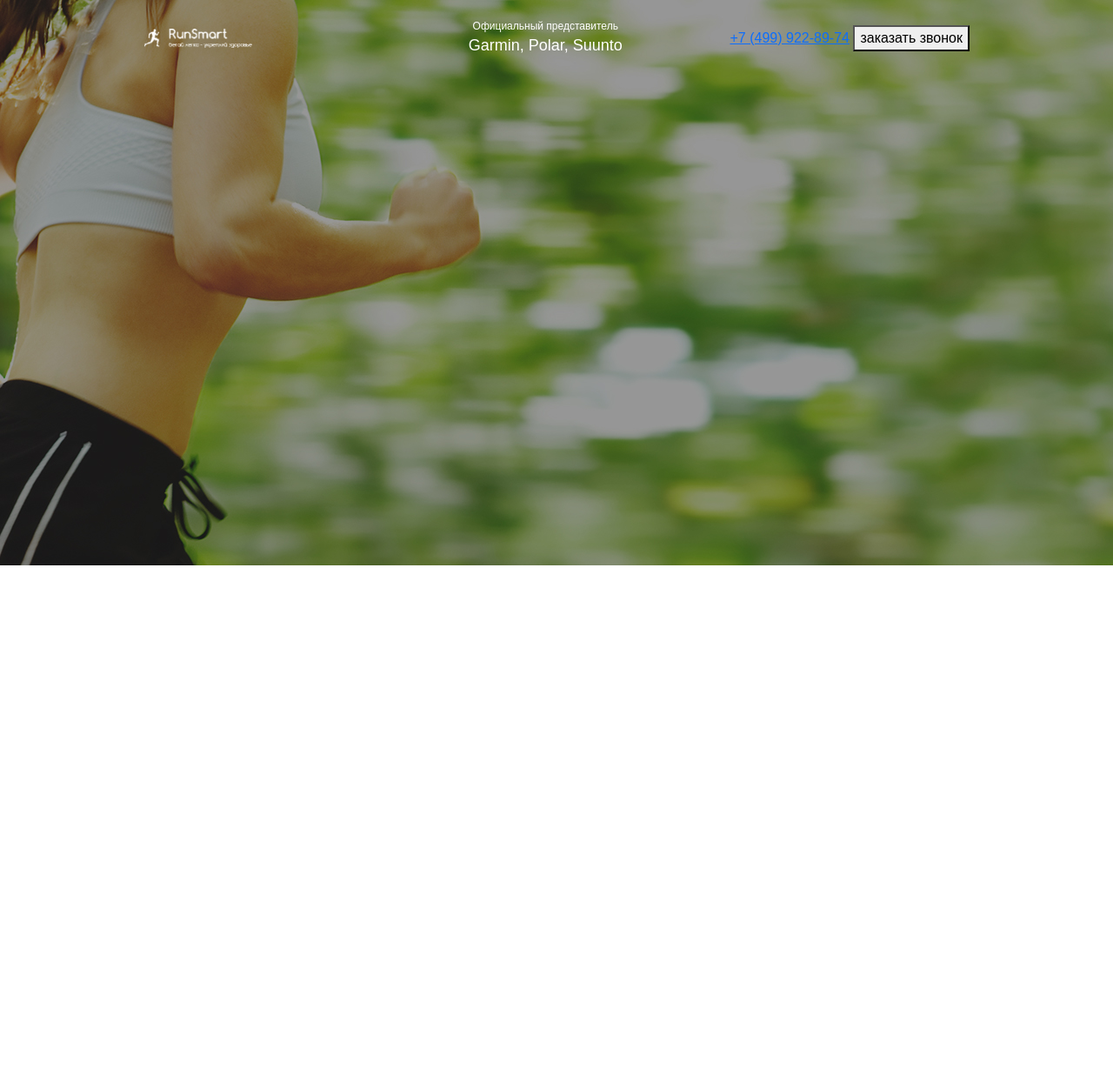
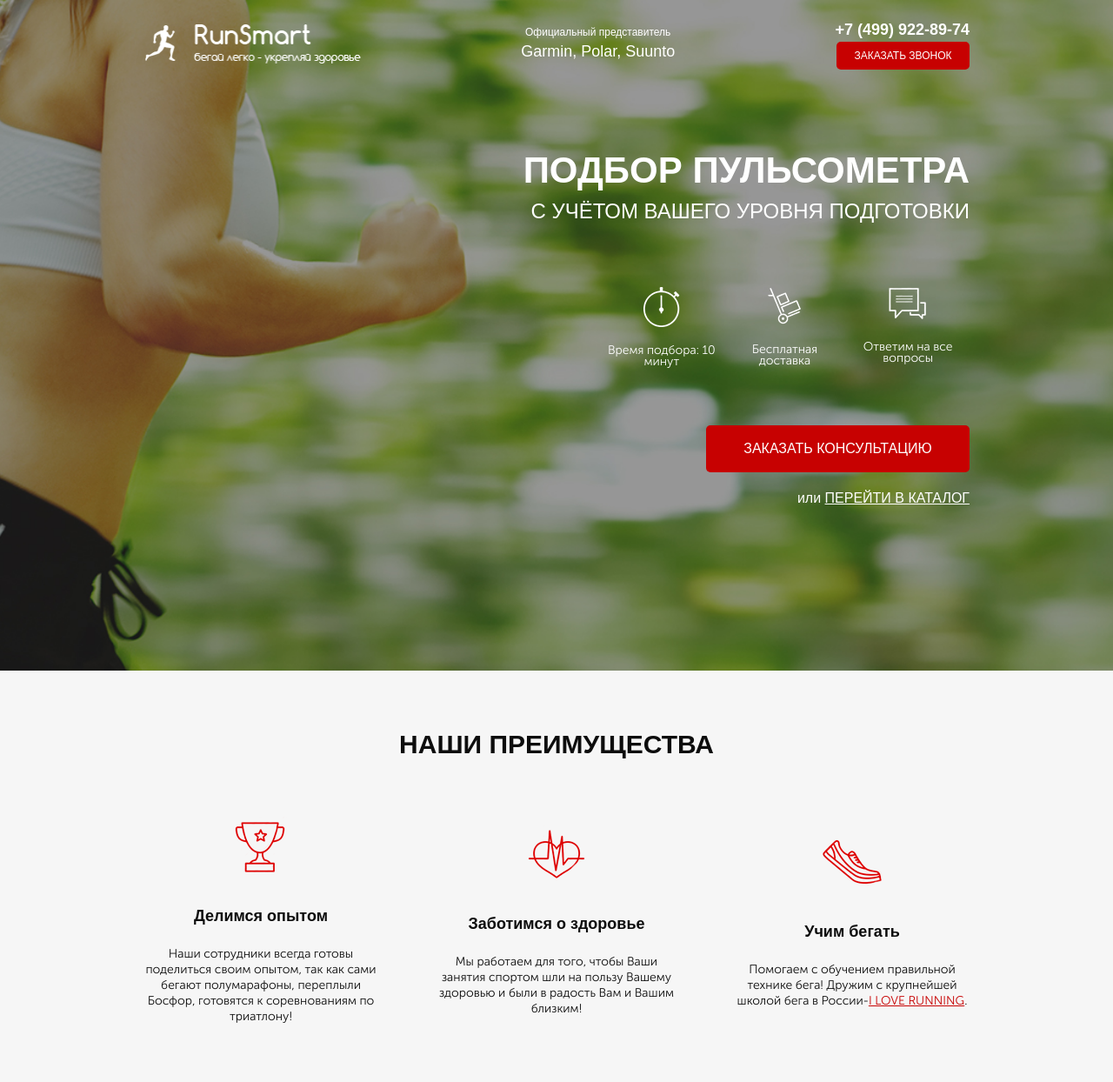
Before and after one commit to vrublenyk/pulse_project, a website: page src/index.html in a window 1280 px wide. Shown: the whole page at 87% size. Before the commit the page ends 800 px from the top, so only its background shows below. Drawn offline with Linux system fonts and the light colour scheme; files whose address does not match are found by name; a web font is replaced by a local one.

Commit message:
25.12home work

```diff
--- a/src/index.html
+++ b/src/index.html
@@ -25,6 +25,56 @@
                     <button class="button">заказать звонок</button>
                 </div>
             </header>
+            <div class="promo__wrapper">
+                <h1 class="promo__header">Подбор пульсометра</h1>
+                <h2 class="promo__subheader">с учётом Вашего уровня подготовки</h2>
+
+                <div class="promo__icons">
+                    <div class="promo__icon">
+                        <img src="img/icons/timer_icon.png" alt="timer">
+                        Время подбора:
+                        10 минут
+                    </div>
+                    <div class="promo__icon">
+                        <img src="img/icons/delivery_icon.png" alt="delivery">
+                        Бесплатная
+                        доставка
+                    </div>
+                    <div class="promo__icon">
+                        <img src="img/icons/message_icon.png" alt="message">
+                        Ответим
+                        на все вопросы
+                    </div>
+                </div>
+                <button class="button button_main">заказать кОНСУЛЬТАЦИЮ</button>
+                <div class="promo__link">
+                    или
+                    <a href="">ПЕРЕЙТИ В КАТАЛОГ</a>
+                </div>
+            </div>
+        </div>
+    </div>
+
+    <div class="advantages">
+        <div class="container">
+            <h2 class="advantages__title">НАШИ ПРЕИМУЩЕСТВА</h2>
+            <div class="advantages__wrapper">
+                <div class="advantages__item">
+                    <img src="img/icons/cup.png" alt="" class="advantages__icon">
+                    <div class="advantages__subtitle">Делимся опытом</div>
+                    <div class="advantages__descr">Наши сотрудники всегда готовы поделиться своим опытом, так как сами бегают полумарафоны, переплыли Босфор, готовятся к соревнованиям по триатлону!</div>
+                </div>
+                <div class="advantages__item">
+                    <img src="img/icons/heart.png" alt="" class="advantages__icon">
+                    <div class="advantages__subtitle">Заботимся о здоровье</div>
+                    <div class="advantages__descr">Мы работаем для того, чтобы Ваши занятия спортом шли на пользу Вашему здоровью и были в радость Вам и Вашим близким!</div>
+                </div>
+                <div class="advantages__item">
+                    <img src="img/icons/shoe.png" alt="" class="advantages__icon">
+                    <div class="advantages__subtitle">Учим бегать</div>
+                    <div class="advantages__descr">Помогаем с обучением правильной технике бега! Дружим с крупнейшей школой бега в России-<a href="">I LOVE RUNNING</a>.</div>
+                </div>
+            </div>
         </div>
     </div>
 </body>
--- /dev/null
+++ b/src/sass/block/_advantages.scss
@@ -0,0 +1,44 @@
+.advantages{
+    min-height: 473px;
+    padding: 70px 0 64px 0;
+    background: #F6F6F6;
+    &__title{
+        font-weight: 700;
+        font-size: 30px;
+        line-height: 30px;
+        color: #0D0D0D;
+        text-align: center;
+    }
+    &__wrapper{
+        display: flex;
+        justify-content:space-between;
+        align-items:center;
+    }
+    &__item{
+        width: 270px;
+        margin-top: 60px;
+    }
+    &__icon{
+        display: block;
+        margin: 0 auto;
+    }
+    &__subtitle{
+        margin-top: 35px;
+        font-weight: 700;
+        font-size: 18px;
+        line-height: 29px;
+        text-align: center;
+        color: #0D0D0D;
+    }
+    &__descr{
+        margin-top: 20px;
+        font-weight: 300;
+        font-size: 14px;
+        line-height: 18px;
+        text-align: center;
+        color: #0D0D0D;
+        a{
+            color:$main-color;
+        }
+    }
+}
--- /dev/null
+++ b/src/sass/block/_buttons.scss
@@ -0,0 +1,22 @@
+.button{
+    width: 153px;
+    height: 32px;
+    left: 0px;
+    top: 0px;
+    background: $main-color;
+    border-radius: 5px;
+    border: none;
+    font-weight: 500;
+    font-size: 12px;
+    text-align: center;
+    text-transform: uppercase;
+    color: #FFFFFF;
+    &_main{
+        margin-top: 67px;
+        width: 303px;
+        height: 54px;
+        font-weight: 500;
+        font-size: 16px;
+    }
+
+    }
--- a/src/sass/block/_header.scss
+++ b/src/sass/block/_header.scss
@@ -1,21 +1,37 @@
-.header{
+.header {
     display: flex;
     justify-content: space-between;
     align-items: center;
+    &__logo {
+        width: 250px;
+        img {
+            width: 100%;
         }
-.header__logo {
-    width: 250px;
     }
-img{
-    width: 50%;
-}
-.header__official{
+    &__official {
+        color: #ffffff;
+        font-size: 12px;
         font-weight: 500;
-    font-size: 12px;
-    color: #FFFFFF;
         text-align: center;
-}
-span{
+        span {
             display: block;
             font-size: 18px;
         }
+    }
+    &__phone{
+        display: block;
+        font-weight: 700;
+        font-size: 18px;
+        text-align: right;
+        color: #FFFFFF;
+        text-decoration: none;
+        &:hover{
+            color:#FFFFFF
+        }
+    }
+    &__contacts{
+        display: flex;
+        flex-direction: column;
+        align-items:flex-end
+    }
+}
--- /dev/null
+++ b/src/sass/block/_media.scss
@@ -0,0 +1,25 @@
+@media ( max-width: 767px ){
+    .header{
+        padding: 0 30px;
+        flex-wrap: wrap;
+    }
+    .promo__wrapper{
+        align-items:center
+    }
+
+    .advantages__item{
+        height: 230px;
+    }
+}
+@media ( max-width: 575px ){
+    .header{
+        padding: 0 30px;
+
+
+        &__contacts{
+            display: block;
+            align-items:right;
+        }
+    }
+
+}
--- a/src/sass/block/_promo.scss
+++ b/src/sass/block/_promo.scss
@@ -1,5 +1,61 @@
 .promo{
     min-height: 650px;
     padding: 21px 0 93px 0;
-    background: url(../../img/bg/bg.png) center center/cover no-repeat;
+    background: url(../img/bg/bg.png) center center/cover no-repeat;
+    &__wrapper{
+        margin:91px 0 93px 0;
+        display: flex;
+        flex-direction: column;
+        align-items:flex-end;
+    }
+    &__header{
+        font-weight: 700;
+        font-size: 42px;
+        text-align: right;
+        text-transform: uppercase;
+        color: #FFFFFF;
+    }
+    &__subheader{
+        font-weight: 500;
+        font-size: 24px;
+        text-align: right;
+        text-transform: uppercase;
+        color: #FFFFFF;
+    }
+    &__icons{
+       margin-top: 64px;
+       width: 425px;
+       display: flex;
+       justify-content:space-around;
+    }
+    &__icon{
+        width: 130px;
+        text-align: center;
+        font-weight: 100;
+        font-size: 14px;
+        color: #FFFFFF;
+        line-height: 13px;
+        img{
+            display: block;
+            margin: 0 auto;
+            margin-bottom: 20px;
+       }
+   }
+   &__link{
+    margin-top: 18px;
+    font-weight: 500;
+    font-size: 16px;
+    color: #FFFFFF;
+    a{
+        font-weight: 500;
+        font-size: 16px;
+        color: #FFFFFF;
+        text-transform: uppercase;
+        &:hover{
+            color: #FFFFFF;
+        }
+
+    }
+   }
+
 }
--- a/src/sass/style.scss
+++ b/src/sass/style.scss
@@ -1,4 +1,5 @@
-@import url(base/_variables.scss);
+@import "base/_variables.scss" ;
+
 *{
     font-family: 'Museo Sans Cyrl', sans-serif;
 }
@@ -8,5 +9,8 @@
     margin: 0 auto;
 }
 
-@import url(block/_promo.scss);
-@import url(block/_header.scss);
+@import "block/_promo.scss";
+@import "block/_header.scss";
+@import "block/_buttons.scss";
+@import "block/_advantages.scss";
+@import "block/_media.scss";
```
Also changed, not shown: src/css/style.min.css. Lines whose indentation alone changed are shown as unchanged.
